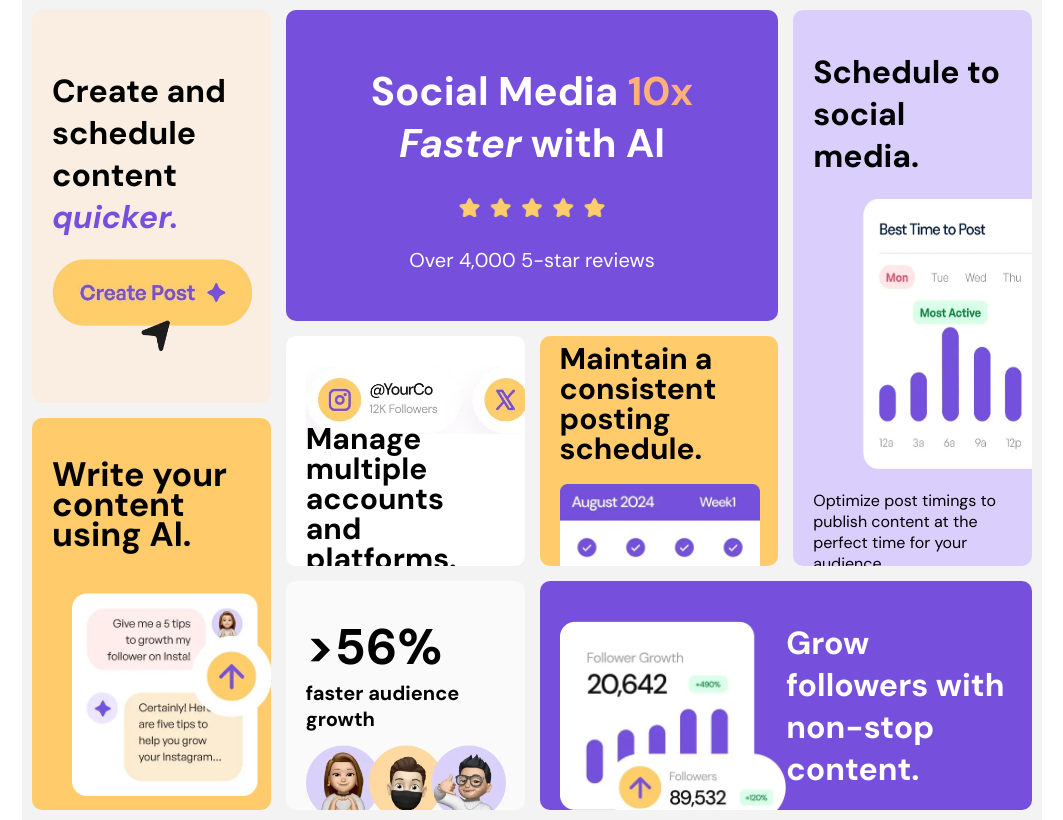
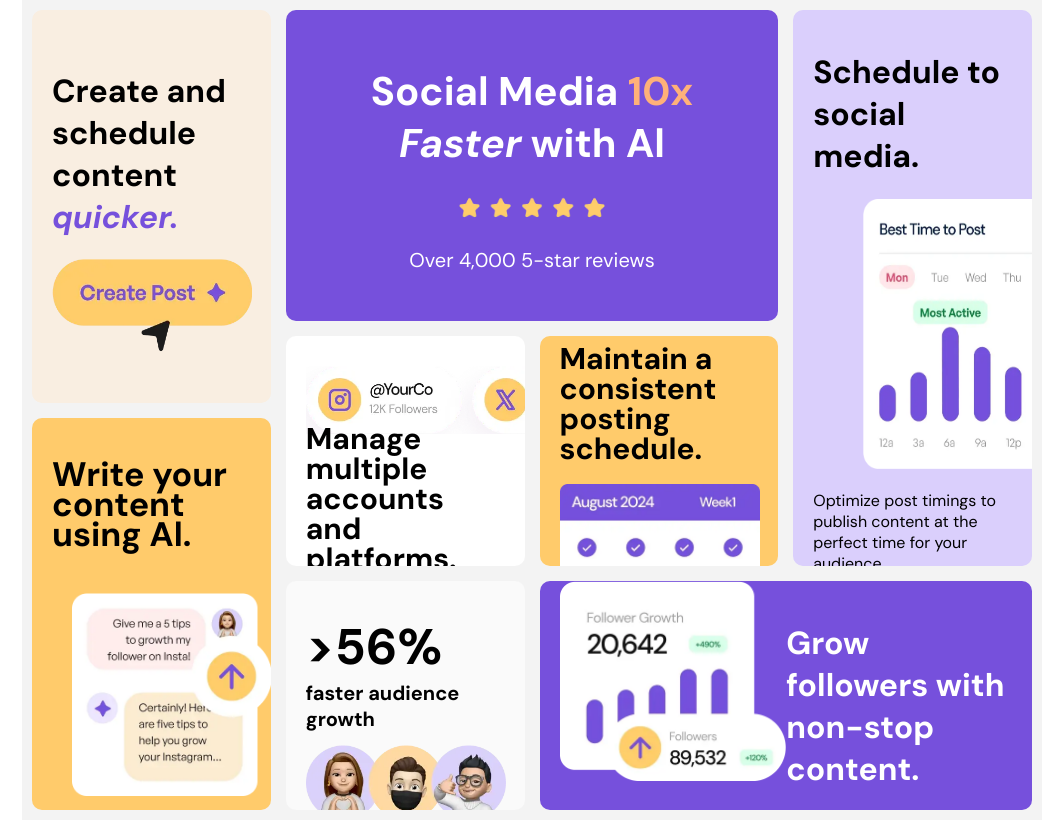
Before and after one commit to meeexcv-lang/jioasdjc, a plain HTML site: page index.html in a window 1280 px wide. Shown: the whole page, without its empty margins (108-1171 px from the left). Drawn offline with Linux system fonts and the light colour scheme.

Commit message:
Update index.html

```diff
--- a/index.html
+++ b/index.html
@@ -206,7 +206,7 @@
         <img src="assets/images/illustration-audience-growth.webp" alt="" />
       </div>
       <div class="box8">
-        <img src="assets/images/illustration-grow-followers.webp" alt="" />
+        <img style="margin-top: -20px;" src="assets/images/illustration-grow-followers.webp" alt="" />
         <h1>Grow followers with non-stop content.</h1>
       </div>
     </div>
```
